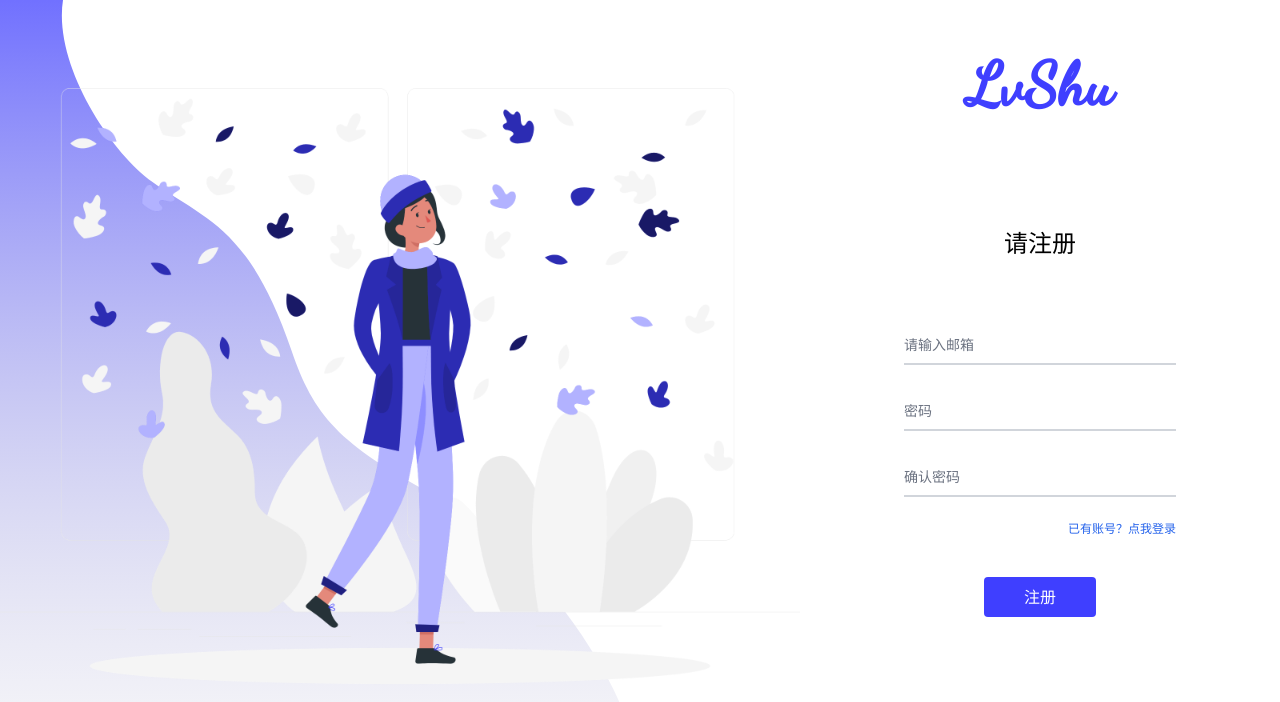
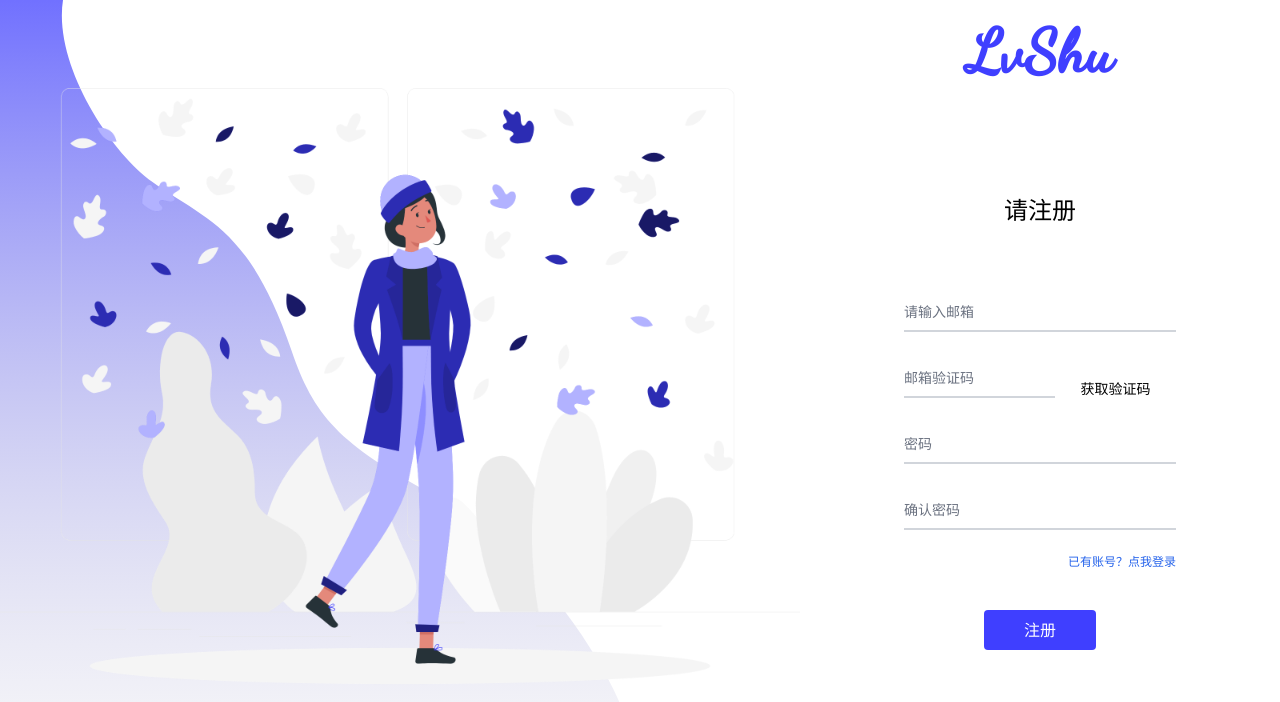
Before and after one commit to yuusheng/travel, a Vue app: page /login in a window 1280 px wide. Both pictures are taken after a click on the link "还没有账号？点我注册". Shown: the top 702 px of the page. Built offline with nearby package versions, Linux system fonts and the light colour scheme.

Commit message:
feat: add error handler

```diff
--- /dev/null
+++ b/src/components/BaseInput.vue
@@ -0,0 +1,41 @@
+<template>
+  <div class="group relative z-0 mb-6 w-full">
+    <input
+      :type="pwd ? 'password' : ''"
+      class="peer block w-full appearance-none border-0 border-b-2 border-gray-300 bg-transparent py-2.5 px-0 text-sm text-gray-900 focus:border-blue-600 focus:outline-none focus:ring-0 dark:border-gray-600 dark:text-white dark:focus:border-blue-500"
+      placeholder=" "
+      :value="modelValue"
+      @input="handleInput"
+      required />
+    <label
+      class="absolute top-3 -z-10 origin-[0] -translate-y-6 scale-75 transform text-sm text-gray-500 duration-300 peer-placeholder-shown:translate-y-0 peer-placeholder-shown:scale-100 peer-focus:left-0 peer-focus:-translate-y-6 peer-focus:scale-75 peer-focus:text-blue-600 dark:text-gray-400 peer-focus:dark:text-blue-500"
+      >{{ label }}</label
+    >
+    <p v-if="showError" class="text-xs text-red-500">{{ errMsg }}</p>
+  </div>
+</template>
+
+<script setup>
+import { computed } from 'vue'
+
+import code from '../http/code'
+
+const props = defineProps({
+  label: String,
+  pwd: Boolean,
+  modelValue: String,
+  error: { type: Number },
+  errorList: { type: Array, default: [] },
+})
+
+const showError = computed(() => props.errorList.includes(props.error))
+
+const errMsg = computed(() => (showError ? code[props.error] : ''))
+const emits = defineEmits(['update:modelValue'])
+const handleInput = (e) => {
+  let childEventContent = e.target.value
+  emits('update:modelValue', childEventContent)
+}
+</script>
+
+<style lang="scss" scoped></style>
--- a/src/components/TheHeader.vue
+++ b/src/components/TheHeader.vue
@@ -59,9 +59,6 @@ const handleClick = () => {
 </script>
 
 <style>
-/* .avatar:hover .show {
-  @apply block;
-} */
 .nav-item {
   @apply px-6 hover:text-selected-text;
 }
--- a/src/http/aritcle.js
+++ b/src/http/aritcle.js
@@ -20,7 +20,7 @@ export async function uploadArticle(data) {
  * @return {Array} 博客列表
  */
 export async function getArticleListByAuthorId(user) {
-  let articleList = await getArticleList(`/api/article/${user}`)
+  let articleList = await getArticleList(`/api/article/user/${user}`)
   return articleList
 }
 
@@ -42,12 +42,12 @@ export async function getArticleListByTag(tag) {
 async function getArticleList(api) {
   try {
     let res = await axios.get(api)
-    if (res.data.success) {
-      const { articleList } = res.data
+    if (await res.data.success) {
+      const { articleList } = await res.data
       return articleList
     } else {
       alert(res.data.msg)
-      return []
+      throw []
     }
   } catch (e) {
     alert(e.message)
--- /dev/null
+++ b/src/http/code.js
@@ -0,0 +1,11 @@
+const code = {
+  100: '成功',
+  101: '用户不存在',
+  102: '密码错误',
+  103: '邮箱被占用',
+  104: '验证码错误',
+  105: '验证码过期或不存在',
+  106: '数据库出错，请稍后访问',
+}
+
+export default code
--- a/src/http/user.js
+++ b/src/http/user.js
@@ -5,35 +5,54 @@ import { useStore } from 'vuex'
 export const signIn = async (name = '', email = '', password) => {
   let data = {
     name,
-    // email,
+    email,
     password,
   }
 
+  try {
     let res = await axios.post('/api/users/login', data)
-  // let data = new FormData()
-  // data.append('name', name)
-  // data.append('password', password)
-
-  // let res = await axios({
-  //   method: 'post',
-  //   url: '/api/users/login',
-  //   data,
-  //   headers: { 'Content-Type': 'multipart/form-data' },
-  // })
+    console.log(res)
     if (res.data.success) {
       // 设置localStorage
       setStorage(res.data.token)
       // 返回token
+    }
     return res.data
-  } else throw new Error('登录失败')
+  } catch (e) {
+    alert(e.msg)
+  }
 }
 
 // 注册
-export const signUp = async (email, name, password) => {
-  let data = { email, name, password }
+export const getVerifyCode = async (email) => {
+  const data = { email }
+  try {
+    let res = await axios.post('/api/users/auth-code', data)
+    if (res.data.success) {
+      return res.data
+    } else {
+      alert(res.data.msg)
+      return res.data
+    }
+  } catch (e) {
+    alert(e.message)
+    return {}
+  }
+}
+
+export const signUp = async (email, verifyCode, password) => {
+  let data = { email, name: 'kevin', code: verifyCode, password }
+  try {
     let res = await axios.post('/api/users/register', data)
+    // if (res.data.success) {
+    //   console.log(res)
+    // }
+    return res.data
     // todo 注册之后如果成功要进行登录
     console.log(res.data)
+  } catch (e) {
+    alert(e.message)
+  }
 }
 
 // 当前用户状态
--- a/src/pages/Login.vue
+++ b/src/pages/Login.vue
@@ -43,49 +43,33 @@
         </h2>
       </header>
       <!-- 输入部分 -->
-      <div class="group relative z-0 mb-6 w-full">
-        <input
-          name="floating_email"
-          class="peer block w-full appearance-none border-0 border-b-2 border-gray-300 bg-transparent py-2.5 px-0 text-sm text-gray-900 focus:border-blue-600 focus:outline-none focus:ring-0 dark:border-gray-600 dark:text-white dark:focus:border-blue-500"
-          placeholder=" "
-          required
-          v-model="name" />
-        <label
-          for="floating_email"
-          class="absolute top-3 -z-10 origin-[0] -translate-y-6 scale-75 transform text-sm text-gray-500 duration-300 peer-placeholder-shown:translate-y-0 peer-placeholder-shown:scale-100 peer-focus:left-0 peer-focus:-translate-y-6 peer-focus:scale-75 peer-focus:text-blue-600 dark:text-gray-400 peer-focus:dark:text-blue-500"
-          >{{ login ? '用户名/邮箱' : '请输入邮箱' }}</label
-        >
+      <BaseInput
+        v-model="name"
+        :label="login ? '用户名/邮箱' : '请输入邮箱'"
+        :error="errorCode"
+        :errorList="[101]" />
+      <div v-if="!login" class="flex">
+        <BaseInput
+          v-model="verifyCode"
+          label="邮箱验证码"
+          :error="errorCode"
+          :errorList="[104, 105]" />
+        <button @click="handleGetVerifyCode" class="w-4/5 text-sm">
+          获取验证码
+        </button>
       </div>
-      <div class="group relative z-0 mb-6 w-full">
-        <input
-          type="password"
-          name="floating_password"
-          id="floating_password"
-          class="peer block w-full appearance-none border-0 border-b-2 border-gray-300 bg-transparent py-2.5 px-0 text-sm text-gray-900 focus:border-blue-600 focus:outline-none focus:ring-0 dark:border-gray-600 dark:text-white dark:focus:border-blue-500"
-          placeholder=" "
-          required
-          v-model="pwd" />
-        <label
-          for="floating_password"
-          class="absolute top-3 -z-10 origin-[0] -translate-y-6 scale-75 transform text-sm text-gray-500 duration-300 peer-placeholder-shown:translate-y-0 peer-placeholder-shown:scale-100 peer-focus:left-0 peer-focus:-translate-y-6 peer-focus:scale-75 peer-focus:text-blue-600 dark:text-gray-400 peer-focus:dark:text-blue-500"
-          >密码</label
-        >
-      </div>
-      <div class="group relative z-0 mb-6 w-full" v-if="!login">
-        <input
-          type="password"
-          name="repeat_password"
-          id="floating_repeat_password"
-          class="peer block w-full appearance-none border-0 border-b-2 border-gray-300 bg-transparent py-2.5 px-0 text-sm text-gray-900 focus:border-blue-600 focus:outline-none focus:ring-0 dark:border-gray-600 dark:text-white dark:focus:border-blue-500"
-          placeholder=" "
-          required
-          v-model="verifyPwd" />
-        <label
-          for="floating_repeat_password"
-          class="absolute top-3 -z-10 origin-[0] -translate-y-6 scale-75 transform text-sm text-gray-500 duration-300 peer-placeholder-shown:translate-y-0 peer-placeholder-shown:scale-100 peer-focus:left-0 peer-focus:-translate-y-6 peer-focus:scale-75 peer-focus:text-blue-600 dark:text-gray-400 peer-focus:dark:text-blue-500"
-          >确认密码</label
-        >
-      </div>
+      <BaseInput
+        v-model="pwd"
+        pwd
+        label="密码"
+        :error="errorCode"
+        :errorList="[102]" />
+      <BaseInput
+        v-model="verifyPwd"
+        pwd
+        v-if="!login"
+        label="确认密码"
+        :error="errorCode" />
       <!-- 按钮部分 -->
       <div class="flex flex-row-reverse">
         <a class="cursor-pointer text-xs text-blue-600" @click="changeState">{{
@@ -113,18 +97,43 @@
 <script setup>
 import { ref } from 'vue'
 import { useRouter } from 'vue-router'
-import { currentUser, signIn } from '../http/user'
+import { currentUser, getVerifyCode, signIn, signUp } from '../http/user'
 import { useStore } from 'vuex'
+import BaseInput from '../components/BaseInput.vue'
+
 const name = ref('')
 const pwd = ref('')
+const verifyCode = ref('')
 const verifyPwd = ref('')
 const router = useRouter()
 const login = ref(true)
 const store = useStore()
+const errorCode = ref(100)
+
+// 去除空格
+const handleBlank = (str) => {
+  let reg = /\s*/g
+  return str.replace(reg, '')
+}
+
+// 邮箱验证
+const isEmail = (str) => {
+  let reg = /^[a-zA-Z0-9_-]+@[a-zA-Z0-9_-]+(\.[a-zA-Z0-9_-]+)+$/
+  return reg.test(str)
+}
 
 // 登录、注册模块
 const handleLogin = async () => {
-  let res = await signIn(name.value, '', pwd.value)
+  // 空格处理
+  name.value = handleBlank(name.value)
+  pwd.value = handleBlank(pwd.value)
+
+  // 判断是邮箱还是用户名
+  let res = isEmail(name.value)
+    ? await signIn('', name.value, pwd.value)
+    : await signIn(name.value, '', pwd.value)
+
+  if (res.success) {
     store.state.user['token'] = res.token
     // 获取当前用户信息
     let user = await currentUser(res.token)
@@ -132,12 +141,39 @@ const handleLogin = async () => {
     store.commit('login', user)
     // 重定向到homepage
     router.push('/')
-  // console.log(store.state.user)
+  } else {
+    errorCode.value = res.code
+  }
+}
+
+const handleGetVerifyCode = async () => {
+  name.value = handleBlank(name.value)
+
+  if (!isEmail(name.value)) {
+    alert('请输入正确的邮箱地址')
+    return
+  }
+  let res = await getVerifyCode(name.value)
+  if (res.success) {
+    console.log(res.msg)
+  }
 }
 
 const handleRegister = async () => {
-  console.log('register')
-  if (pwd.value !== verifyPwd.value) throw new Error('两次密码不一致')
+  // 空格处理
+  name.value = handleBlank(name.value)
+  pwd.value = handleBlank(pwd.value)
+  verifyPwd.value = handleBlank(verifyPwd.value)
+  verifyCode.value = handleBlank(verifyCode.value)
+
+  if (pwd.value !== verifyPwd.value) {
+    alert('请保持两次输入密码一致')
+    return
+  }
+  let res = await signUp(name.value, verifyCode.value, pwd.value)
+  if (res.success) {
+    // todo 成功
+  } else errorCode.value = res.code
 }
 
 // 改变登录、注册
--- a/src/utils/directives/loading/Loading.vue
+++ b/src/utils/directives/loading/Loading.vue
@@ -1,9 +1,9 @@
 <template>
   <div
     class="absolute top-0 left-0 right-0 bottom-0 z-50 bg-white bg-opacity-90 text-center">
-    <div class="flex items-center justify-center">
+    <div class="flex h-full w-full items-center justify-center">
       <div
-        class="h-28 w-28 animate-spin rounded-full border-t-4 border-b-4 border-gray-900"></div>
+        class="h-20 w-20 animate-spin rounded-full border-t-4 border-b-4 border-gray-900"></div>
     </div>
     <span>加载中...</span>
   </div>
```
Lines whose indentation alone changed are shown as unchanged.
